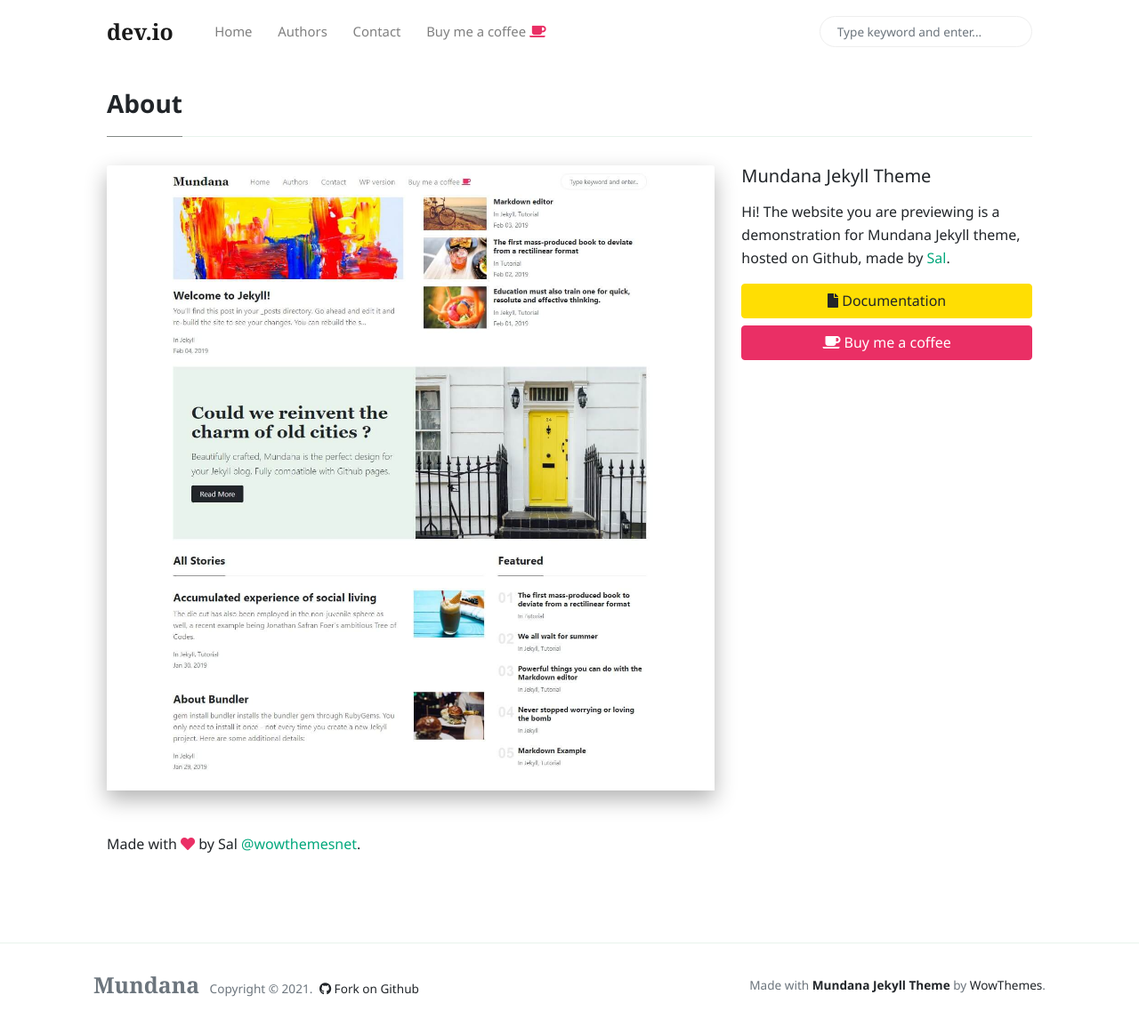
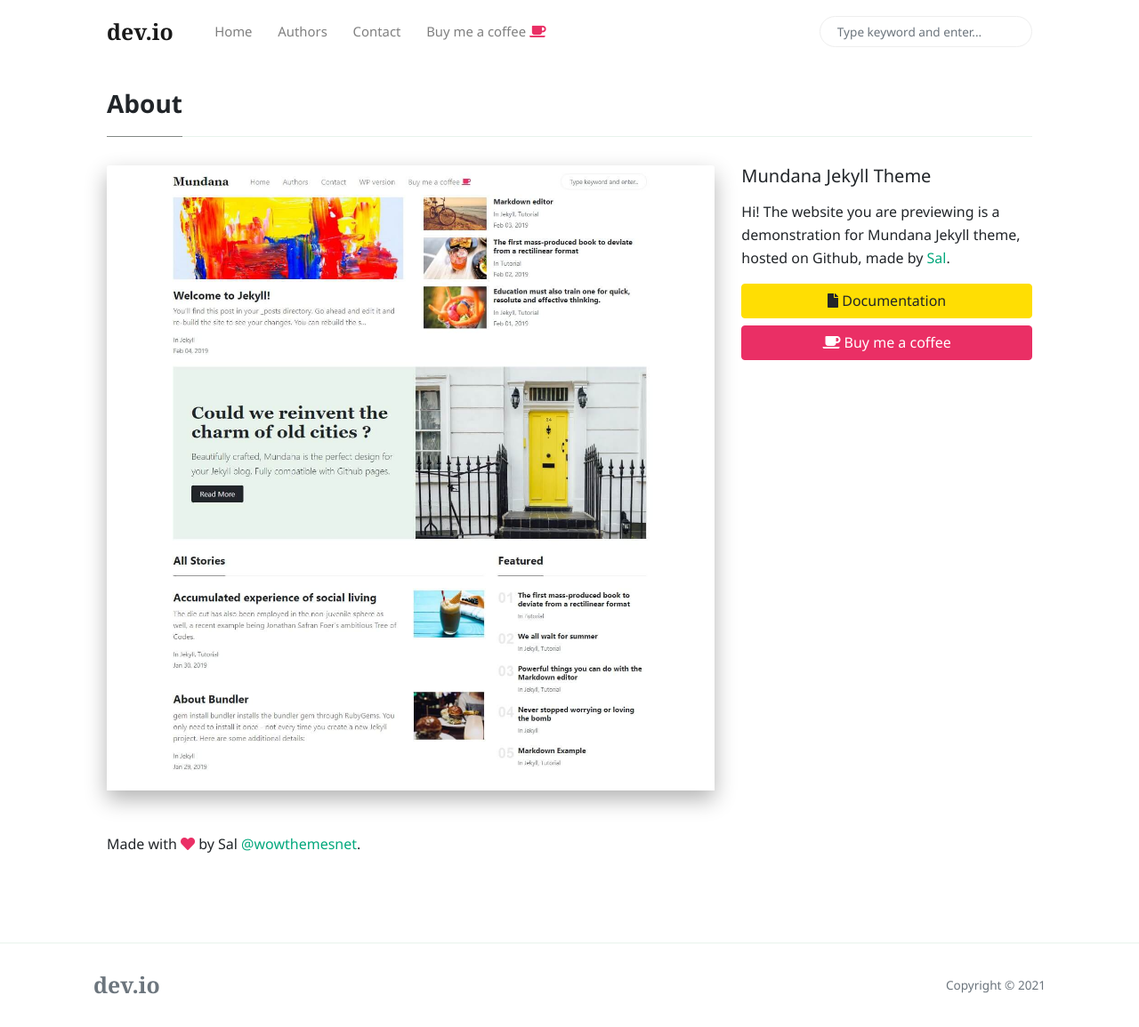
Before and after one commit to notjustinshaw/old-blog, a Jekyll site: the page built from _pages/about.md, in a window 1280 px wide and 1155 px high. Shown: the whole window at 89% size. Built offline with Jekyll 4.4.1, drawn with Linux system fonts in a browser that asks for light colours; nearby versions of some CDN libraries; comment, search, counter and statistics services are not loaded.

```diff
--- a/_config.yml
+++ b/_config.yml
@@ -5,7 +5,7 @@ logo: "assets/images/logo.png"
 favicon: "assets/images/favicon.ico"
 baseurl: "/mundana-theme-jekyll"
 disqus: "demowebsite"
-email: "wowthemesnet@gmail.com"
+email: "realjustinshaw@gmail.com"
 mailchimp-list: "https://wowthemes.us11.list-manage.com/subscribe/post?u=8aeb20a530e124561927d3bd8&amp;id=8c3d2d214b"
 
 include: ["_pages"]
--- a/_layouts/default.html
+++ b/_layouts/default.html
@@ -1,5 +1,6 @@
 <!DOCTYPE html>
 <html lang="en">
+
 <head>
     <meta charset="utf-8">
     <meta name="viewport" content="width=device-width, initial-scale=1, shrink-to-fit=no">
@@ -11,7 +12,8 @@
     <link rel="shortcut icon" type="image/x-icon" href="{{site.baseurl}}/{{site.favicon}}">
 
     <!-- Font Awesome Icons -->
-    <link rel="stylesheet" href="https://use.fontawesome.com/releases/v5.3.1/css/all.css" integrity="sha384-mzrmE5qonljUremFsqc01SB46JvROS7bZs3IO2EmfFsd15uHvIt+Y8vEf7N7fWAU" crossorigin="anonymous">
+    <link rel="stylesheet" href="https://use.fontawesome.com/releases/v5.3.1/css/all.css"
+        integrity="sha384-mzrmE5qonljUremFsqc01SB46JvROS7bZs3IO2EmfFsd15uHvIt+Y8vEf7N7fWAU" crossorigin="anonymous">
 
     <!-- Google Fonts-->
     <link href="https://fonts.googleapis.com/css?family=Lora:400,400i,700" rel="stylesheet">
@@ -23,23 +25,22 @@
     <link rel="stylesheet" href="{{site.baseurl}}/assets/css/theme.css">
 
     <!-- Jquery on header to make sure everything works, the rest  of the scripts in footer for fast loading -->
-    <script
-    src="https://code.jquery.com/jquery-3.3.1.min.js"
-    integrity="sha256-FgpCb/KJQlLNfOu91ta32o/NMZxltwRo8QtmkMRdAu8="
-    crossorigin="anonymous"></script>
+    <script src="https://code.jquery.com/jquery-3.3.1.min.js"
+        integrity="sha256-FgpCb/KJQlLNfOu91ta32o/NMZxltwRo8QtmkMRdAu8=" crossorigin="anonymous"></script>
 
     {% include tracking-header.html %}
 
 
 </head>
 
-<body class="{% if page.url == "/" %} homefirstpage {% endif %}">
+<body class="{% if page.url == " /" %} homefirstpage {% endif %}">
 
     <!-- Navbar -->
     <nav id="MagicMenu" class="topnav navbar navbar-expand-lg navbar-light bg-white fixed-top">
         <div class="container">
             <a class="navbar-brand" href="{{ site.baseurl }}/index.html"><strong>{{site.name}}</strong></a>
-        <button class="navbar-toggler collapsed" type="button" data-toggle="collapse" data-target="#navbarColor02" aria-controls="navbarColor02" aria-expanded="false" aria-label="Toggle navigation">
+            <button class="navbar-toggler collapsed" type="button" data-toggle="collapse" data-target="#navbarColor02"
+                aria-controls="navbarColor02" aria-expanded="false" aria-label="Toggle navigation">
                 <span class="navbar-toggler-icon"></span>
             </button>
             <div class="navbar-collapse collapse" id="navbarColor02" style="">
@@ -77,15 +82,12 @@
         <div class="container">
             <div class="row align-items-center justify-content-between">
                 <div>
-                <span class="navbar-brand mr-2 mb-0"><strong>Mundana</strong></span>
-                <span>Copyright © <script>document.write(new Date().getFullYear())</script>.</span>
-
-                <!--  Github Repo Star Btn-->
-                <a class="text-dark ml-1" target="_blank" href="https://github.com/wowthemesnet/mundana-theme-jekyll"><i class="fab fa-github"></i> Fork on Github</a>
-
+                    <span class="navbar-brand mr-2 mb-0"><strong>{{site.name}}</strong></span>
                 </div>
                 <div>
-                Made with <a target="_blank" class="text-dark font-weight-bold" href="https://www.wowthemes.net/mundana-jekyll-theme/"> Mundana Jekyll Theme </a> by <a class="text-dark" target="_blank" href="https://www.wowthemes.net">WowThemes</a>.
+                    <span>Copyright ©
+                        <script>document.write(new Date().getFullYear())</script>
+                    </span>
                 </div>
             </div>
         </div>
```
Also changed, not shown: other parts of _layouts/default.html (+6 -2 lines). Lines whose indentation alone changed are shown as unchanged.
